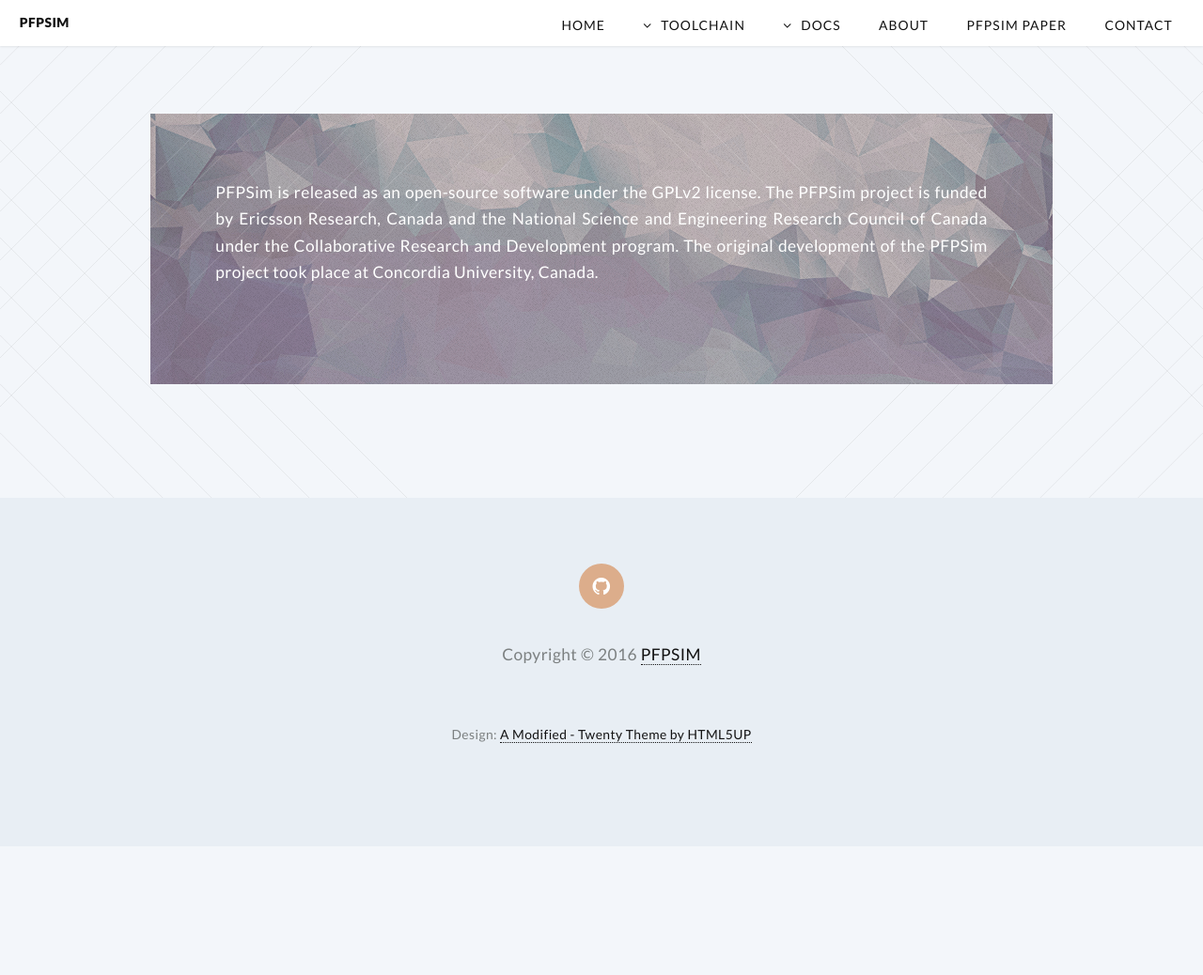
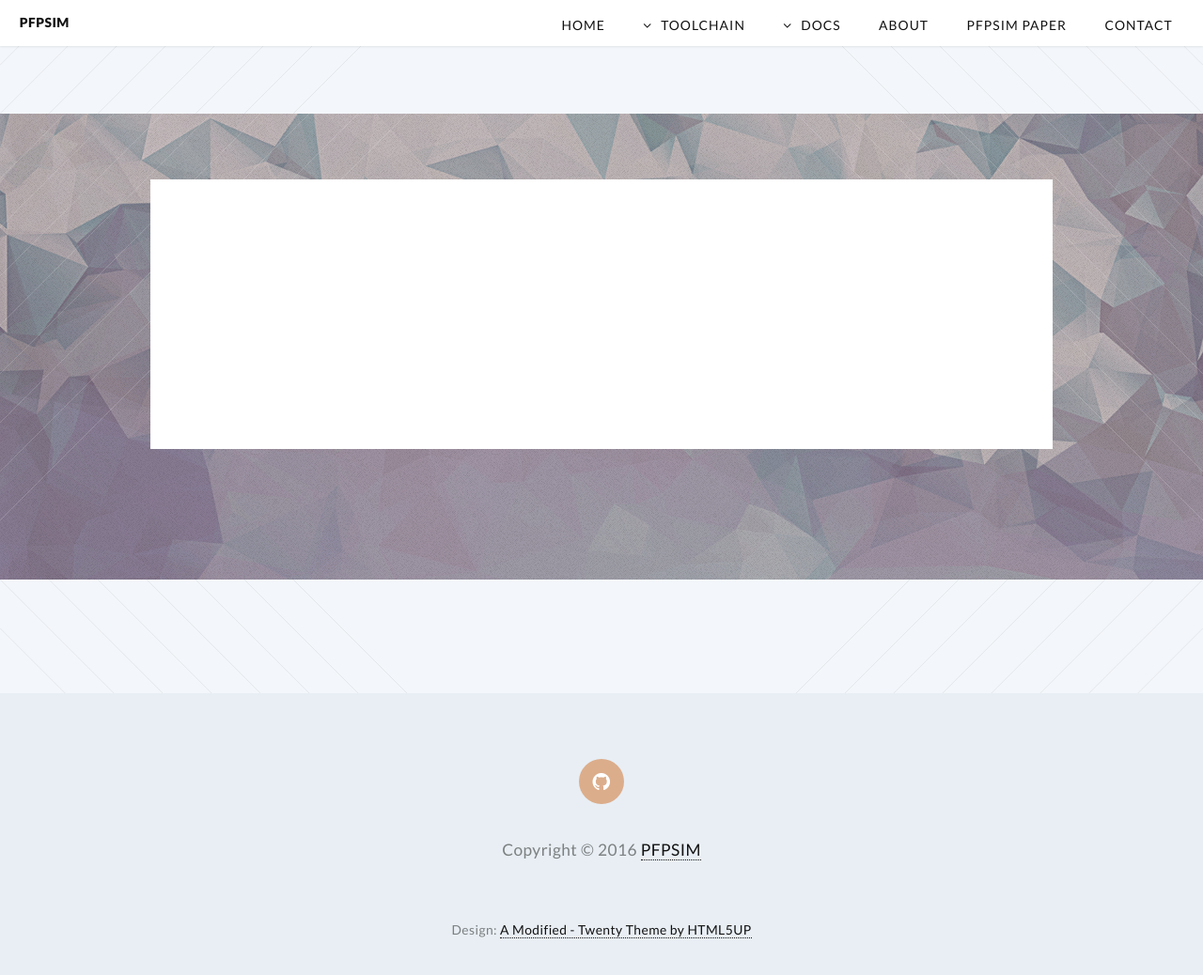
Before and after one commit to pfpsim/pfpsim.github.io, a Jekyll site: the page built from about.html, in a window 1280 px wide and 1109 px high. Shown: the top 1038 px of the window at 94% size. Built offline with Jekyll 4.4.1, drawn with Linux system fonts in a browser that asks for light colours.

Commit message:
Update about.html

```diff
--- a/about.html
+++ b/about.html
@@ -3,11 +3,13 @@
 ---
 
   <article id="main">
-    <section class="wrapper style3 container special" id="cta">
+    <section id = "cta">
+    <section class="wrapper style3 container special" >
       <div id="row">
         <p>
           PFPSim is released as an open-source software under the GPLv2 license. The PFPSim project is funded by Ericsson Research, Canada and the National Science and Engineering Research Council of Canada under the Collaborative Research and Development program. The original development of the PFPSim project took place at Concordia University, Canada.
         </p>
       </div>
     </section>
+    </section>
   </article>
```
